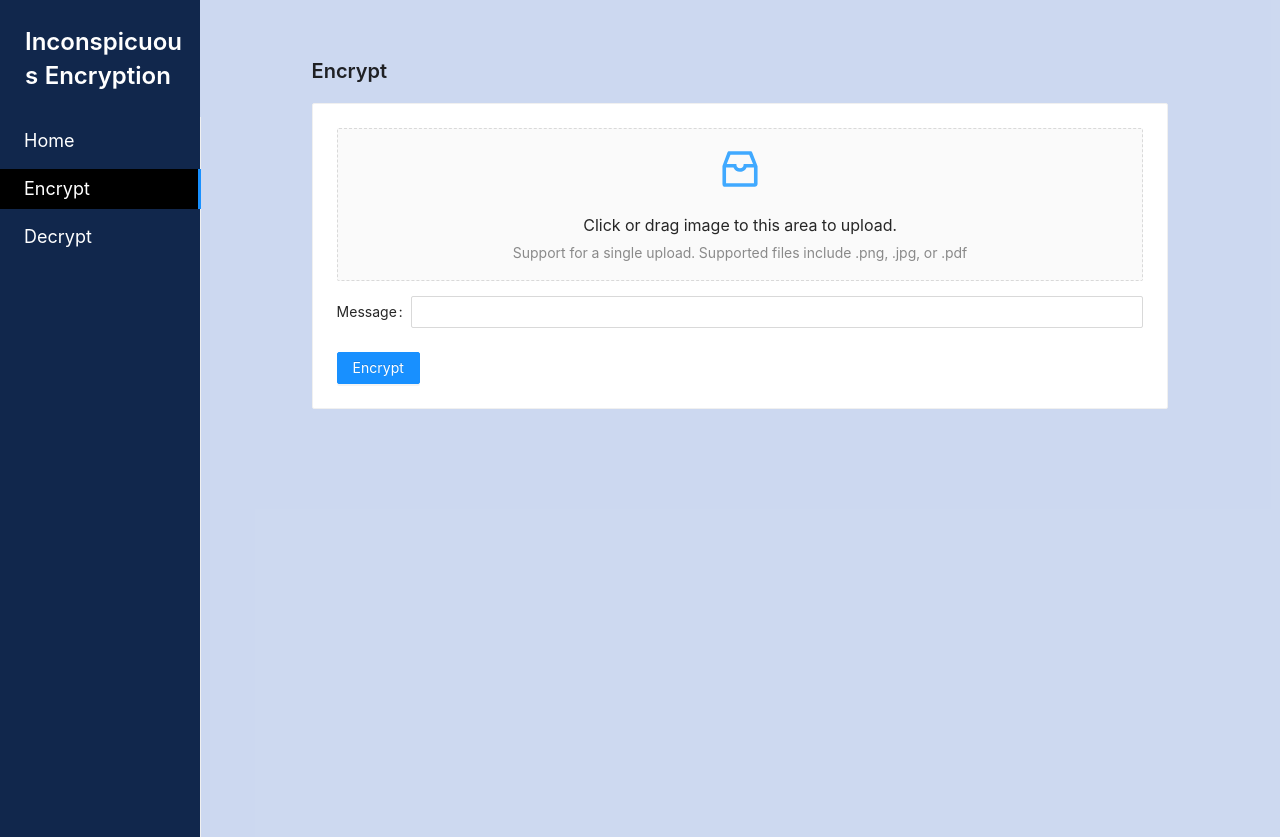
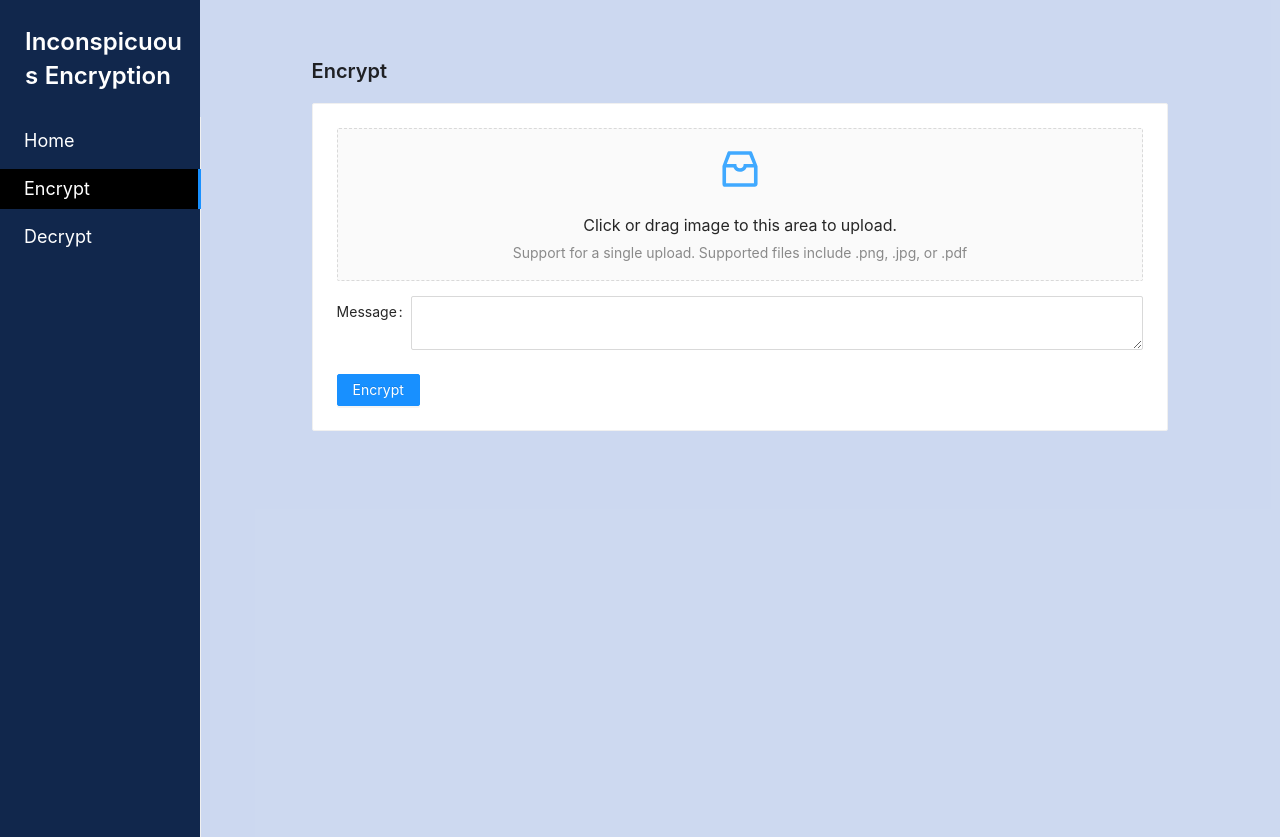
Before and after one commit to WyrickM/inconspicuous-encryption, a React (Create React App) app: page /encrypt in a window 1280 px wide. Built offline with nearby package versions, Linux system fonts and the light colour scheme.

Commit message:
changed input field in encrypt

```diff
--- a/src/Encode.tsx
+++ b/src/Encode.tsx
@@ -51,7 +51,7 @@ const Encrypt = () => {
                             name="message"
                             style={{paddingTop: 15}}
                         >
-                            <Input />
+                            <Input.TextArea />
                         </Form.Item>
                         <Button type="primary">Encrypt</Button>
                     </Form>
```
